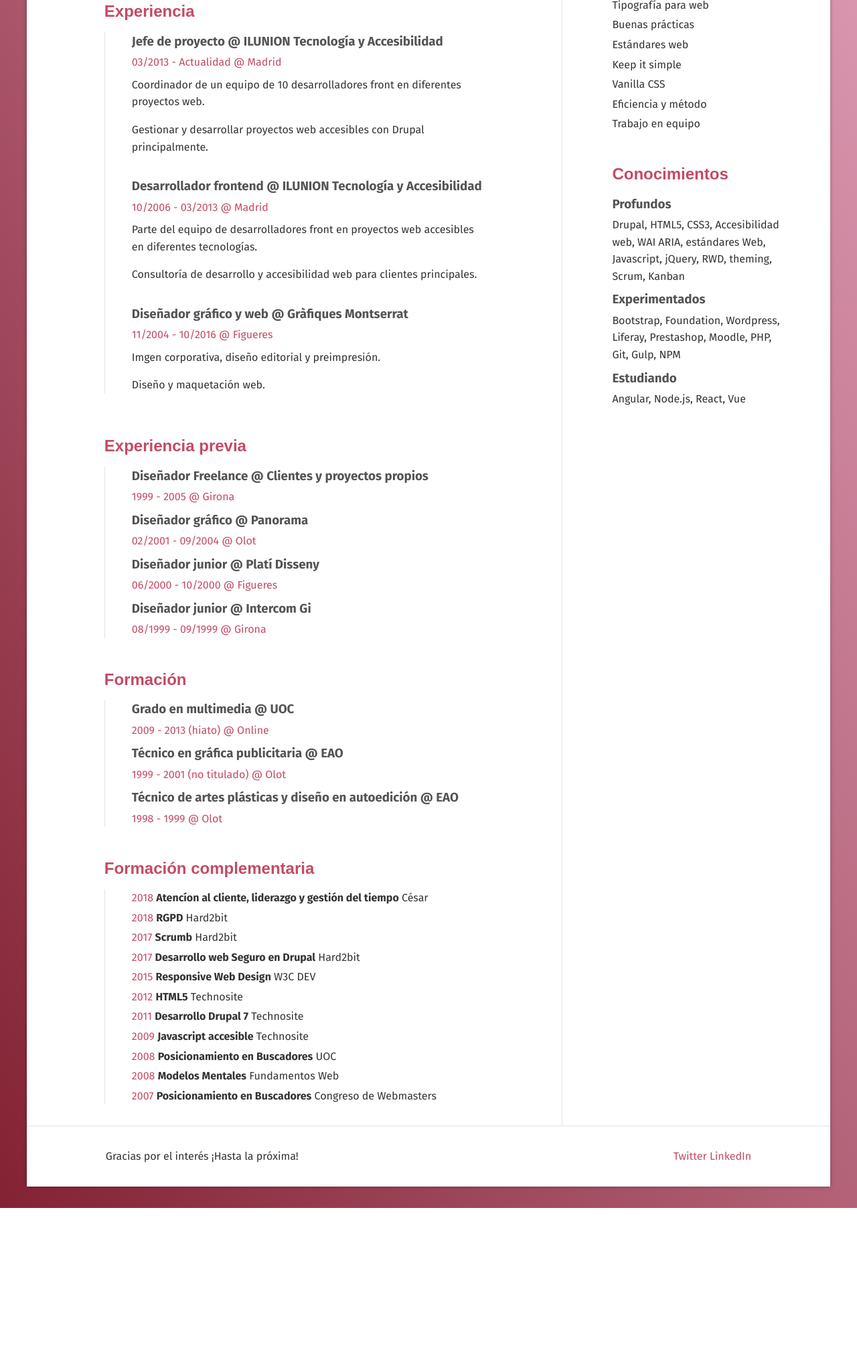
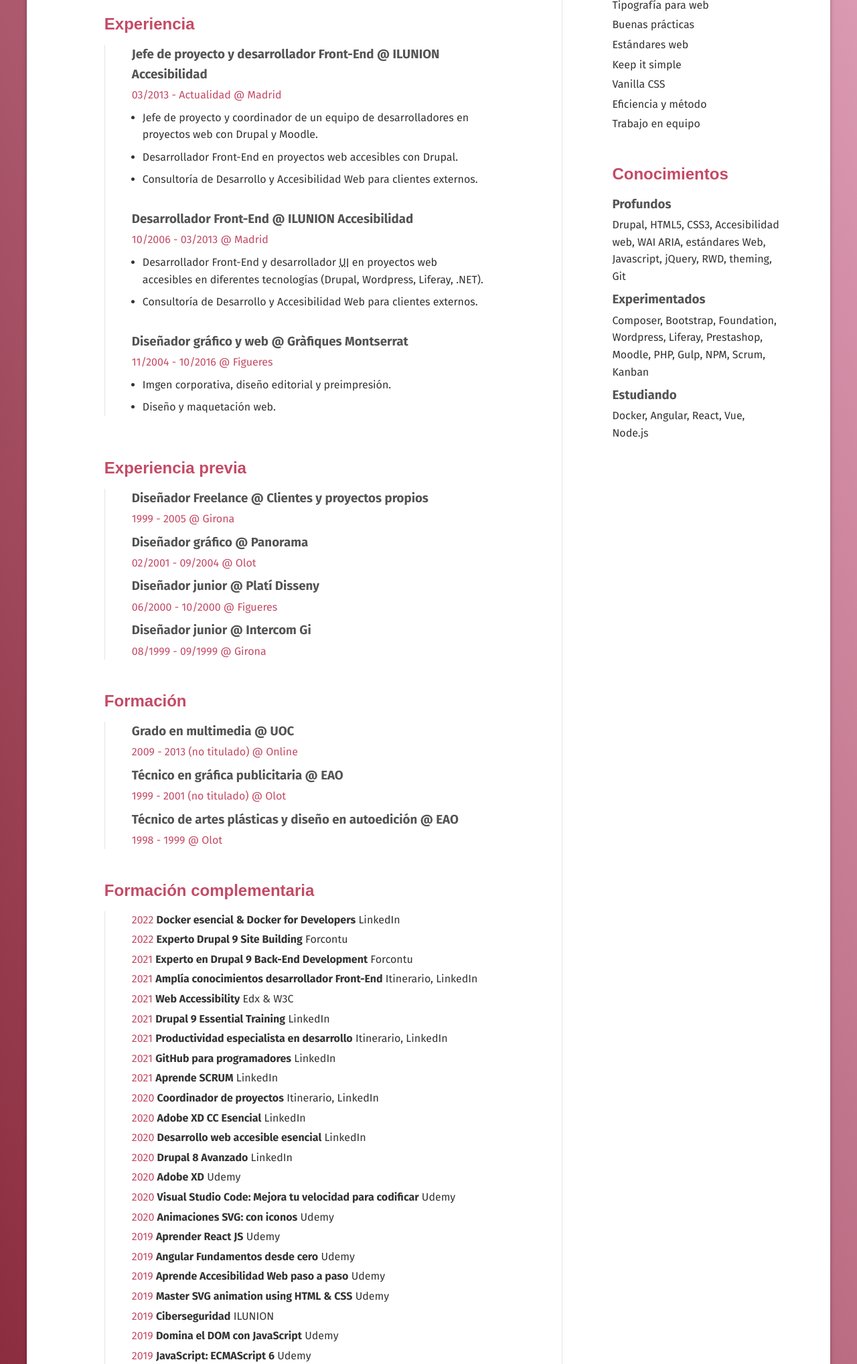
Before and after one commit to brwan/brwan.github.io, a plain HTML site: page index.html in a window 1280 px wide. Shown: the part 478-2515 px from the top of the page at 67% size. Before the commit the page ends 2282 px from the top, so only its background shows below. Drawn offline with nearby package versions, Linux system fonts and the light colour scheme; a web font is replaced by a local one.

Commit message:
actualización datos cv

```diff
--- a/css/brwan01_main.css
+++ b/css/brwan01_main.css
@@ -56,6 +56,8 @@ section h3{margin:0 0 .15rem;}
 section p{margin:0 0 1rem;}
 section h3 + p{color:#C44A65;margin:0 0 .5rem;}
 main li{margin:0 0 2rem;}
+main ul ul{list-style:disc outside;margin-left:1rem;padding:0;}
+main ul ul li{margin:0 0 .5rem;}
 .experience-extra li,
 .education li,
 .education-extra li{margin-bottom:.25rem;}
@@ -74,6 +76,7 @@ aside li{margin:0 0 .25rem;}
 .details a > span{position:absolute;top:-999em;left:-999em;clip:rect(0 0 0 0);}
 @media (min-width: 48em) {
   main ul{border-left:1px solid #e4e4e4;}
+  main ul ul{border-left:0 none;}
   .profile p{padding:0 0 0 2.5rem;border-left:1px solid #e4e4e4;}
   .details{padding-top:6.25rem;}
 }
--- a/css/brwan02_dark.css
+++ b/css/brwan02_dark.css
@@ -40,7 +40,7 @@ a:active{color:038;transition:.3s;}
 
 /*HEADER*/
 header{position:relative;padding-top:3rem;padding-bottom:3rem;text-align:center;}
-header figure{display:block;width:80px;height:80px;margin:0 auto 1rem;border:3px solid #fff;-webkit-animation: rise 1.5s 1 ease;}
+header figure{display:block;width:80px;height:80px;margin:0 auto 1rem;border:3px solid #fff;animation: rise 1.5s 1 ease;}
 header img{width:100%;filter: grayscale(100%);}
 header h1{margin:0 0 .5rem;color:#fff;font-size:2rem;line-height:1;text-transform:uppercase;letter-spacing:.5rem;}
 header h2{margin:0 0 .25rem;color:#fff;font-size:.875rem;font-weight:normal;line-height:1;text-transform:none;letter-spacing:.038rem;}
@@ -55,9 +55,9 @@ section h3{margin:0 0 .15rem;}
 section p{margin:0 0 1rem;}
 section h3 + p{color:#ccc;margin:0 0 .5rem;}
 
-
-main ul{}
 main li{margin:0 0 2rem;}
+main ul ul{list-style:disc outside;margin-left:1rem;padding:0;}
+main ul ul li{margin:0 0 .5rem;}
 .profile p{padding:0;}
 .experience-extra li,
 .education li,
@@ -71,7 +71,7 @@ main li{margin:0 0 2rem;}
 .in a::before{background-image:url(../img/twitter.svg);}
 .gh a::before{background-image:url(../img/github.svg);}
 .cp a::before{background-image:url(../img/codepen.svg);}
-aside section{}
+
 aside ul{padding:0;}
 aside li{margin:0 0 .25rem;}
 .details{background-color:#fff;color:#333;}
@@ -82,7 +82,6 @@ aside li{margin:0 0 .25rem;}
 @media (min-width: 48em) {
   .interests{padding-top:3.125rem;}
   .details{padding-top:5.5rem;padding-bottom:4rem;}
-
 }
 
 /*FOOTER*/
--- a/css/brwan03_boxs.css
+++ b/css/brwan03_boxs.css
@@ -42,9 +42,9 @@ section h3 + p{color:#333;margin:0 0 .5rem;}
 
 /*MAIN*/
 .details a > span{position:absolute;top:-999em;left:-999em;clip:rect(0 0 0 0);}
-.experience li{display:grid;position:relative;margin:0 0 2rem;padding:1.5rem;border:1px solid #333;}
-.experience li:before{content:"";position:absolute;right:-8px;bottom:-8px;height:0;border:10px solid #fff;}
-.experience li:after{content:"";position:absolute;right:3px;bottom:3px;width:0;height:0;border:10px solid #000;border-color:transparent transparent #000 transparent;transform:rotate(-45deg);}
+.experience > ul > li{display:grid;position:relative;margin:0 0 2rem;padding:1.5rem;border:1px solid #333;}
+.experience > ul > li:before{content:"";position:absolute;right:-8px;bottom:-8px;height:0;border:10px solid #fff;}
+.experience > ul > li:after{content:"";position:absolute;right:3px;bottom:3px;width:0;height:0;border:10px solid #000;border-color:transparent transparent #000 transparent;transform:rotate(-45deg);}
 .experience h3 mark{display:block;font-size:.875em;font-weight:normal;}
 .experience h3 + p{font-style:italic;}
 .experience p > mark{display:block;}
@@ -109,10 +109,8 @@ footer > ul a,
 footer > ul a:hover, footer > ul a:focus, footer > ul a:visited{color:#fff;}
 
 /*NAV*/
-nav{}
 nav span{display:block;visibility:hidden;}
-nav a{}
-nav a:hover, nav a:focus{background-color:#35000;}
+nav a:hover, nav a:focus{background-color:#350000;}
 nav .boxs a{color:#fff;background-color:#000;}
 
 /*NAV*/
@@ -120,7 +118,7 @@ nav{position:absolute;right:3px;top:3px;padding:0;text-align:center;transition:.
 nav h2{position:absolute;top:-999em;left:-999em;display:none;width:10rem;color:#757575;font-size:.875rem;text-align:left;transition:.25s;}
 nav:hover h2, nav:focus h2{display:block;transition:.25s;}
 nav a{position:relative;padding:.1rem .5rem .25rem;margin:0;color:#000;background-color:#fff;border:1px solid transparent;border-radius:50%;text-decoration:none;text-align:center;transition:.25s;}
-nav a:hover, nav a:focus{color:#;background-color:#e4e4e4;transition:.3s;outline:none;text-decoration:none;box-shadow:inset 1px -1px 2px rgba(0,0,0,.25);}
+nav a:hover, nav a:focus{background-color:#e4e4e4;transition:.3s;outline:none;text-decoration:none;box-shadow:inset 1px -1px 2px rgba(0,0,0,.25);}
 nav a:active{color:#fff;background-color:#757575;box-shadow:inset 2px -2px 6px rgba(0,0,0,.5);}
 nav a::after{content:"Presentación: " attr(title);position:absolute;top:140%;right:5px;display:none;width:8rem;padding:.25rem .15rem;color:#333;background-color:#fff;box-shadow:2px 2px 6px rgba(0,0,0,.3);font-size:.75rem;transition:.3s;}
 nav a::before{content:"";position:absolute;top:100%;right:25%;display:none;width:0;border:5px solid #fff;border-color:transparent transparent #fff;}
--- a/index.html
+++ b/index.html
@@ -32,33 +32,40 @@ function changecss(cssFile, cssLinkIndex) {
   <header>
     <figure><img src="img/bperez_cv.jpg" alt="" /></figure>
     <h1>Bruno Pérez</h1>
-    <h2>Jefe de proyecto y desarrollador frontend</h2>
-    <p>Madrid, España</p>
+    <h2>Desarrollador Front-End y <abbr title="Iterfaz de usuario">UI</abbr>.<br/> Especialista en Accesibilidad Web y Drupal.</h2>
+    <p>Madrid y Barcelona, España</p>
   </header>
   <main>
     <section class="profile" aria-labelledby="profile-title">
       <h2 id="profile-title">Perfil</h2>
-      <p>Nacido en Barcelona. Viviendo en Madrid. Iba para diseñador, pero alguien tenía que arreglar "<em>La Web</em>". Más de 12 años de experiencia en proyectos con múltiples tecnologías. Especializado en estándares web, accesibilidad, desarrollo y gestión de proyectos en Drupal.</p>
+      <p>Nacido en Barcelona. Viviendo en Madrid. Iba para diseñador, pero alguien tenía que arreglar "<em>La Web</em>". Más de 15 años de experiencia en proyectos con múltiples tecnologías. Especializado en estándares web, accesibilidad, desarrollo y gestión de proyectos en Drupal.</p>
     </section>
     <section class="experience" aria-labelledby="experience-title">
       <h2 id="experiencex-title">Experiencia</h2>
       <ul>
         <li>
-          <h3><strong>Jefe de proyecto</strong> <mark>ILUNION Tecnología y Accesibilidad</mark></h3>
+          <h3><strong>Jefe de proyecto y desarrollador Front-End</strong> <mark>ILUNION Accesibilidad</mark></h3>
           <p><time datetime="2013-03">03/2013</time> <time datetime="2018">Actualidad</time> <mark>Madrid</mark></p>
-          <p>Coordinador de un equipo de 10 desarrolladores front en diferentes proyectos web.</p>
-          <p>Gestionar y desarrollar proyectos web accesibles con Drupal principalmente.</p>
+          <ul>
+            <li>Jefe de proyecto y coordinador de un equipo de desarrolladores en proyectos web con Drupal y Moodle.</li>
+            <li>Desarrollador Front-End en proyectos web accesibles con Drupal.</li>
+            <li>Consultoría de Desarrollo y Accesibilidad Web para clientes externos.</li>
+          </ul>
         </li>
         <li>
-          <h3><strong>Desarrollador frontend</strong> <mark>ILUNION Tecnología y Accesibilidad</mark></h3>
+          <h3><strong>Desarrollador Front-End</strong> <mark>ILUNION Accesibilidad</mark></h3>
           <p><time datetime="2006-10">10/2006</time> <time datetime="2013-03">03/2013</time> <mark>Madrid</mark></p>
-          <p>Parte del equipo de desarrolladores front en proyectos web accesibles en diferentes tecnologías.</p>
-          <p>Consultoría de desarrollo y accesibilidad web para clientes principales.</p>
+          <ul>
+            <li>Desarrollador Front-End y desarrollador <abbr title="Iterfaz de usuario">UI</abbr> en proyectos web accesibles en diferentes tecnologías (Drupal, Wordpress, Liferay, .NET).</li>
+            <li>Consultoría de Desarrollo y Accesibilidad Web para clientes externos.</li>
+          </ul>
         <li>
           <h3><strong>Diseñador gráfico y web</strong> <mark>Gràfiques Montserrat</mark></h3>
           <p><time datetime="2004-11">11/2004</time> <time datetime="2016-10">10/2016</time>  <mark>Figueres</mark></p>
-          <p>Imgen corporativa, diseño editorial y preimpresión.</p>
-          <p>Diseño y maquetación web.</p>
+          <ul>
+            <li>Imgen corporativa, diseño editorial y preimpresión.</li>
+            <li>Diseño y maquetación web.</li>
+          </ul>
         </li>
       </ul>
     </section>
@@ -88,32 +95,56 @@ function changecss(cssFile, cssLinkIndex) {
       <ul>
         <li>
           <h3><strong>Grado en multimedia</strong> <mark>UOC</mark></h3>
-          <p><time datetime="1999">2009</time> <time datetime="1999">2013 (hiato)</time> <mark>Online</mark></p>
+          <p><time datetime="2009">2009</time> <time datetime="2013">2013 (no titulado)</time> <mark>Online</mark></p>
         </li>
         <li>
           <h3><strong>Técnico en gráfica publicitaria</strong> <mark>EAO</mark></h3>
-          <p><time datetime="1999">1999</time> <time datetime="1999">2001</time> (no titulado) <mark>Olot</mark></p>
+          <p><time datetime="1999">1999</time> <time datetime="2001">2001</time> (no titulado) <mark>Olot</mark></p>
         </li>
         <li>
           <h3><strong>Técnico de artes plásticas y diseño en autoedición</strong> <mark>EAO</mark></h3>
-          <p><time datetime="1999">1998</time> <time datetime="1999">1999</time>  <mark>Olot</mark></p>
+          <p><time datetime="1998">1998</time> <time datetime="1999">1999</time>  <mark>Olot</mark></p>
         </li>
       </ul>
     </section>
     <section class="education-extra" aria-labelledby="educationx-title">
       <h2 id="educationx-title">Formación complementaria</h2>
       <ul>
-        <li><time datetime="2018">2018</time> <strong>Atencíon al cliente, liderazgo y gestión del tiempo</strong> César</li>
+        <li><time datetime="2022">2022</time> <strong>Docker esencial & Docker for Developers</strong> LinkedIn</li>
+        <li><time datetime="2022">2022</time> <strong>Experto Drupal 9 Site Building</strong> Forcontu</li>
+        <li><time datetime="2021">2021</time> <strong>Experto en Drupal 9 Back-End Development</strong> Forcontu</li>
+        <li><time datetime="2021">2021</time> <strong>Amplía conocimientos desarrollador Front-End</strong> Itinerario, LinkedIn</li>
+        <li><time datetime="2021">2021</time> <strong>Web Accessibility</strong> Edx & W3C</li>
+        <li><time datetime="2021">2021</time> <strong>Drupal 9 Essential Training</strong> LinkedIn</li>
+        <li><time datetime="2021">2021</time> <strong>Productividad especialista en desarrollo</strong> Itinerario, LinkedIn</li>
+        <li><time datetime="2021">2021</time> <strong>GitHub para programadores</strong> LinkedIn</li>
+        <li><time datetime="2021">2021</time> <strong>Aprende SCRUM</strong> LinkedIn</li>
+        <li><time datetime="2020">2020</time> <strong>Coordinador de proyectos</strong> Itinerario, LinkedIn</li>
+        <li><time datetime="2020">2020</time> <strong>Adobe XD CC Esencial</strong> LinkedIn</li>
+        <li><time datetime="2020">2020</time> <strong>Desarrollo web accesible esencial</strong> LinkedIn</li>
+        <li><time datetime="2020">2020</time> <strong>Drupal 8 Avanzado</strong> LinkedIn</li>
+        <li><time datetime="2020">2020</time> <strong>Adobe XD</strong> Udemy</li>
+        <li><time datetime="2020">2020</time> <strong>Visual Studio Code: Mejora tu velocidad para codificar</strong> Udemy</li>
+        <li><time datetime="2020">2020</time> <strong>Animaciones SVG: con iconos</strong> Udemy</li>
+        <li><time datetime="2019">2019</time> <strong>Aprender React JS</strong> Udemy</li>
+        <li><time datetime="2019">2019</time> <strong>Angular Fundamentos desde cero</strong> Udemy</li>
+        <li><time datetime="2019">2019</time> <strong>Aprende Accesibilidad Web paso a paso</strong> Udemy</li>
+        <li><time datetime="2019">2019</time> <strong>Master SVG animation using HTML & CSS</strong> Udemy</li>
+        <li><time datetime="2019">2019</time> <strong>Ciberseguridad</strong> ILUNION</li>
+        <li><time datetime="2019">2019</time> <strong>Domina el DOM con JavaScript</strong> Udemy</li>
+        <li><time datetime="2019">2019</time> <strong>JavaScript: ECMAScript 6</strong> Udemy</li>
+        <li><time datetime="2019">2018</time> <strong>JavaScript: de cero hasta detalles</strong> Udemy</li>
+        <li><time datetime="2018">2018</time> <strong>Atencíon al cliente, liderazgo y gestión del tiempo</strong> César Piqueras</li>
         <li><time datetime="2018">2018</time> <strong>RGPD</strong> Hard2bit</li>
-        <li><time datetime="2018">2017</time> <strong>Scrumb</strong> Hard2bit</li>
-        <li><time datetime="2018">2017</time> <strong>Desarrollo web Seguro en Drupal</strong> Hard2bit</li>
-        <li><time datetime="2018">2015</time> <strong>Responsive Web Design</strong> W3C DEV</li>
-        <li><time datetime="2018">2012</time> <strong>HTML5</strong> Technosite</li>
-        <li><time datetime="2018">2011</time> <strong>Desarrollo Drupal 7</strong> Technosite</li>
-        <li><time datetime="2018">2009</time> <strong>Javascript accesible</strong> Technosite</li>
-        <li><time datetime="2018">2008</time> <strong>Posicionamiento en Buscadores</strong> UOC</li>
-        <li><time datetime="2018">2008</time> <strong>Modelos Mentales</strong> Fundamentos Web</li>
-        <li><time datetime="2018">2007</time> <strong>Posicionamiento en Buscadores</strong> Congreso de Webmasters</li>
+        <li><time datetime="2017">2017</time> <strong>Scrumb</strong> Hard2bit</li>
+        <li><time datetime="2017">2017</time> <strong>Desarrollo web Seguro en Drupal</strong> Hard2bit</li>
+        <li><time datetime="2015">2015</time> <strong>Responsive Web Design</strong> W3C DEV</li>
+        <li><time datetime="2012">2012</time> <strong>HTML5</strong> Technosite</li>
+        <li><time datetime="2011">2011</time> <strong>Desarrollo Drupal 7</strong> ILUNION</li>
+        <li><time datetime="2009">2009</time> <strong>Javascript accesible</strong> ILUNION</li>
+        <li><time datetime="2008">2008</time> <strong>Posicionamiento en Buscadores</strong> UOC</li>
+        <li><time datetime="2008">2008</time> <strong>Modelos Mentales</strong> Fundamentos Web</li>
+        <li><time datetime="2007">2007</time> <strong>Posicionamiento en Buscadores</strong> Congreso de Webmasters</li>
       </ul>
     </section>
   </main>
@@ -147,15 +178,15 @@ function changecss(cssFile, cssLinkIndex) {
       <ul>
         <li>
           <h3>Profundos</h3>
-          <p>Drupal, HTML5, CSS3, Accesibilidad web, WAI ARIA, estándares Web, Javascript, jQuery, RWD, theming, Scrum, Kanban</p>
+          <p>Drupal, HTML5, CSS3, Accesibilidad web, WAI ARIA, estándares Web, Javascript, jQuery, RWD, theming, Git</p>
         </li>
         <li>
           <h3>Experimentados</h3>
-          <p>Bootstrap, Foundation, Wordpress, Liferay, Prestashop, Moodle, PHP, Git, Gulp, NPM</p>
+          <p>Composer, Bootstrap, Foundation, Wordpress, Liferay, Prestashop, Moodle, PHP, Gulp, NPM, Scrum, Kanban</p>
         </li>
         <li>
           <h3>Estudiando</h3>
-          <p>Angular, Node.js, React, Vue</p>
+          <p>Docker, Angular, React, Vue, Node.js</p>
         </li>
       </ul>
     </section>
```
